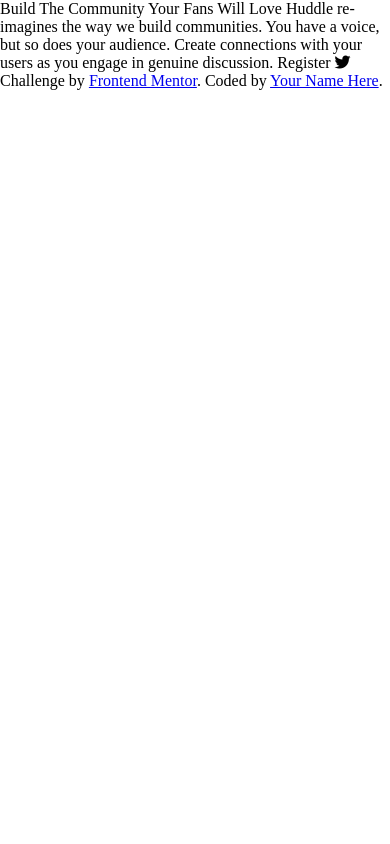
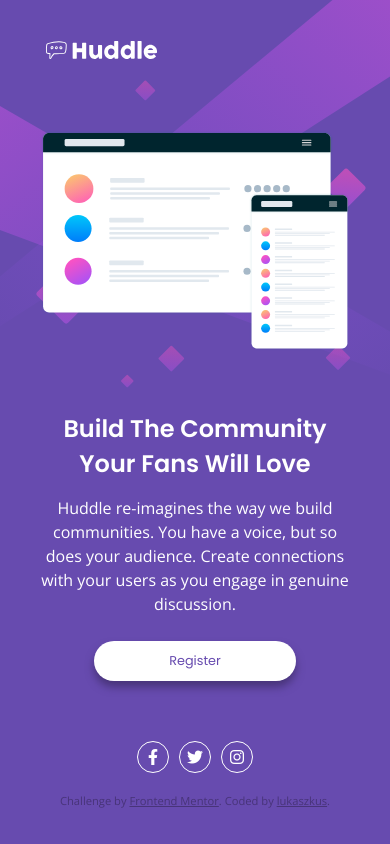
Before and after one commit to lukaszkus/huddle-landing-page, a website: page index.html in a window 390 px wide. Drawn offline with nearby package versions, Linux system fonts and the light colour scheme.

Commit message:
mobile layout finished

```diff
--- a/index.html
+++ b/index.html
@@ -13,19 +13,32 @@
 </head>
 <body>
 
-  Build The Community Your Fans Will Love
+  <header class="logo">
+    <img src="images/logo.svg" alt="Page logo" />
+  </header>
 
-  Huddle re-imagines the way we build communities. You have a voice, but so does your audience.
-  Create connections with your users as you engage in genuine discussion.
+  <main class="main">
+    <div class="hero-img">
+      <img src="images/illustration-mockups.svg" alt="Page logo" />
+    </div>
+    <div class="content">
+      <h1 class="content__title">Build The Community Your Fans Will Love</h1>
+      <p class="content__txt">Huddle re-imagines the way we build communities. You have a voice, but so does your audience. Create connections with your users as you engage in genuine discussion.</p>
+      <a href="#" class="content__cta">Register</a>
+    </div>
+  </main>
 
-  Register
+  <footer class="footer">
+    <div class="social">
+      <a href="#"><i class="fab fa-facebook-f"></i></a>
+      <a href="#"><i class="fab fa-twitter"></i></a>
+      <a href="#"><i class="fab fa-instagram"></i>
+      </a>
+    </div>
 
-  <i class="fab fa-twitter"></i>
-
-  <footer>
     <p class="attribution">
       Challenge by <a href="https://www.frontendmentor.io?ref=challenge" target="_blank">Frontend Mentor</a>.
-      Coded by <a href="#">Your Name Here</a>.
+      Coded by <a href="#">lukaszkus</a>.
     </p>
   </footer>
 </body>
--- a/scss/_variables.scss
+++ b/scss/_variables.scss
@@ -1,7 +1,11 @@
+@use "sass:color";
+
 //Colors
 
 $color-primary-dark: hsl(257, 40%, 49%); //violet
 $color-primary-light: hsl(300, 69%, 71%); //soft magenta
+$color-light: #fff;
+$color-primary-very-dark: darken($color-primary-dark, 15%);
 
 //Fonts
 $font-headings: "Poppins", sans-serif;
--- a/scss/main.scss
+++ b/scss/main.scss
@@ -10,4 +10,104 @@
 
 html {
   font-size: 16px;
+  font-family: $font-body;
 }
+
+body {
+  height: 100vh;
+  background-color: $color-primary-dark;
+  background-image: url(../images/bg-mobile.svg);
+  background-size: contain;
+  background-repeat: no-repeat;
+  padding: 35px 40px;
+}
+
+.logo {
+  padding-bottom: 60px;
+  img {
+    width: 120px;
+  }
+}
+
+.main {
+  width: 100%;
+  .hero-img {
+    width: 100%;
+    img {
+      width: 100%;
+    }
+  }
+  .content {
+    display: flex;
+    flex-direction: column;
+    align-items: center;
+    &__title {
+      font-family: $font-headings;
+      font-size: 1.5rem;
+      color: $color-light;
+      text-align: center;
+      padding-top: 55px;
+    }
+    &__txt {
+      font-size: 1rem;
+      line-height: 1.5;
+      color: $color-light;
+      text-align: center;
+      padding: 15px 0 25px 0;
+    }
+    &__cta {
+      text-decoration: none;
+      font-family: $font-headings;
+      font-weight: 400;
+      font-size: 0.8rem;
+      color: $color-primary-dark;
+      background-color: $color-light;
+      padding: 11px 75px;
+      display: inline-block;
+      border-radius: 30px;
+      margin-bottom: 60px;
+      box-shadow: 0 6px 8px $color-primary-very-dark;
+      &:hover {
+        color: $color-light;
+        background-color: $color-primary-light;
+      }
+    }
+  }
+}
+
+.footer {
+  display: flex;
+  flex-direction: column;
+  align-items: center;
+  .social {
+    display: flex;
+    a {
+      display: flex;
+      justify-content: center;
+      align-items: center;
+      width: 2rem;
+      height: 2rem;
+      font-size: 1rem;
+      color: $color-light;
+      text-decoration: none;
+      border: 1px solid $color-light;
+      border-radius: 1rem;
+      margin: 0 5px;
+      &:hover {
+        color: $color-primary-light;
+        border-color: $color-primary-light;
+      }
+    }
+  }
+  .attribution {
+    font-size: 0.7rem;
+    padding: 20px 0;
+    color: $color-primary-very-dark;
+    a {
+      color: $color-primary-very-dark;
+    }
+    a:hover {
+      color: $color-primary-light;
+    }
+  }
+}
```
Also changed, not shown: css/main.css, 1 other file.
